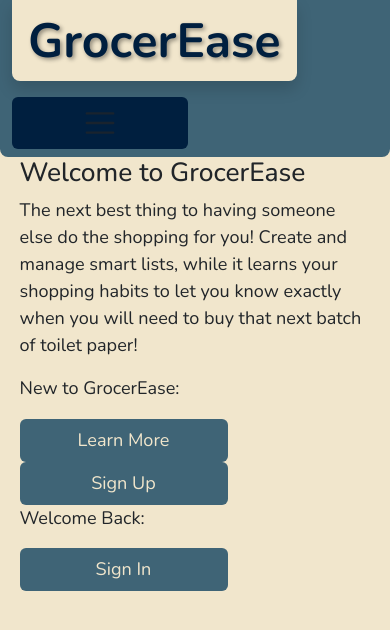
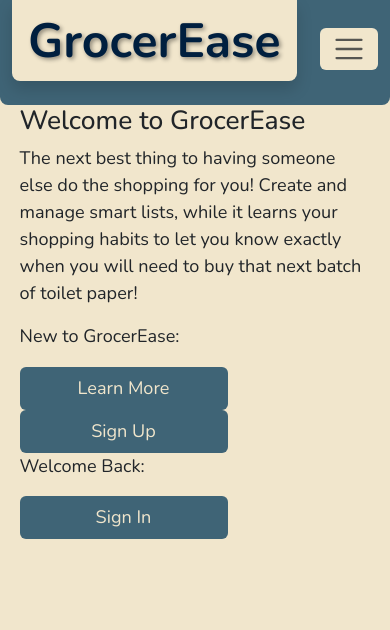
Before and after one commit to the-collab-lab/tcl-77-smart-shopping-list, a React (Vite) app: page / in a window 390 px wide. Shown: the top 630 px of the page. Built offline with nearby package versions, Linux system fonts and the light colour scheme; no server answers; what io-ts would draw is missing.

Commit message:
fixed media queries for mobile size to make sure button looked okay

```diff
--- a/src/components/NavBar.scss
+++ b/src/components/NavBar.scss
@@ -6,10 +6,10 @@
 
 		text-shadow: 2px 2px 4px rgba(0, 0, 0, 0.4);
 
-		@media (max-width: 391px) {
+		@media (max-width: 430px) {
 			font-size: 3rem !important;
 		}
-		@media (max-width: 345px) {
+		@media (max-width: 375px) {
 			font-size: 2.5rem !important;
 		}
 	}
@@ -40,15 +40,21 @@
 	color: $primary-beige;
 	font-weight: bold;
 	border: none;
-	font-size: 1.5rem;
-	text-align: center;
-	border: none;
-	padding: 0.5rem;
-	width: 11rem;
 
 	&:hover {
 		background-color: $primary-beige;
 		color: $secondary-blue;
-		font-weight: bolder;
+	}
+
+	@media (min-width: 431px) {
+		font-size: 1.5rem;
+		text-align: center;
+		border: none;
+		padding: 0.5rem;
+		width: 11rem;
+	}
+
+	@media (max-width: 430px) {
+		background-color: $primary-beige;
 	}
 }
```
